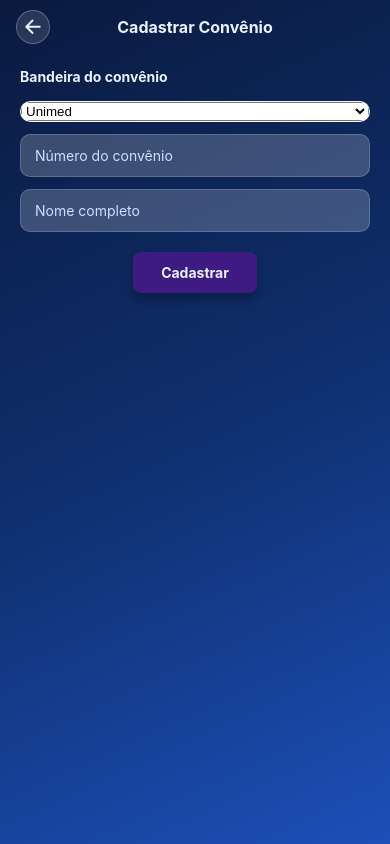
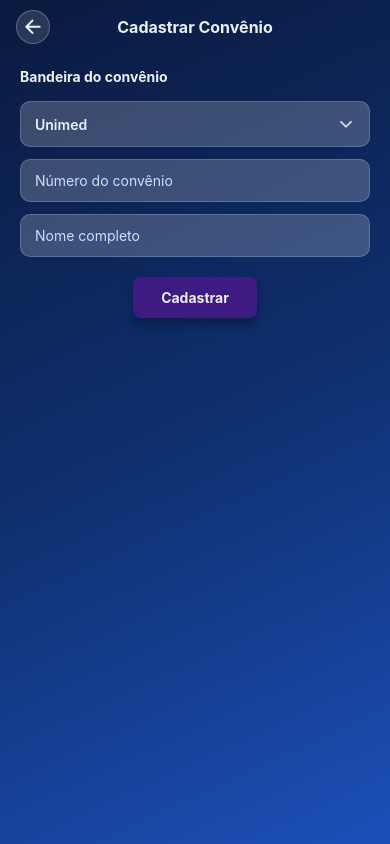
Before and after one commit to Livi4-GIT/Clinitech---Engenharia-de-Software, a React Native app in the folder apps/mobile/: screen / in a window 390 px wide. Built offline with nearby package versions, Linux system fonts and the light colour scheme.

Commit message:
arrumado o estilo do selecionar convenio

```diff
--- a/apps/mobile/components/CadastrarConvenio.js
+++ b/apps/mobile/components/CadastrarConvenio.js
@@ -2,19 +2,22 @@ import React, { useState } from "react";
 import {
   View, Text, TextInput, TouchableOpacity,
   StatusBar, StyleSheet, KeyboardAvoidingView, Platform, ScrollView, Alert,
-  SafeAreaView
+  SafeAreaView, Modal, Pressable
 } from "react-native";
 import { LinearGradient } from "expo-linear-gradient";
 import { Ionicons } from "@expo/vector-icons";
 import { Picker } from "@react-native-picker/picker";
 
-const BANDEIRAS = ["Unimed", "Amil", "SulAmérica", "Bradesco", "Hapvida", "Outra"];
+const BANDEIRAS = ["Unimed", "Amil", "SulAmérica", "Bradesco", "Hapvida", "Allianz Saúde", "Outra"];
 
 export default function CadastrarConvenio({ onVoltar, onSaved }) {
   const [bandeira, setBandeira] = useState(BANDEIRAS[0]);
   const [bandeiraOutra, setBandeiraOutra] = useState("");
   const [numero, setNumero] = useState("");
   const [nome, setNome] = useState("");
+
+  const [pickerOpen, setPickerOpen] = useState(false);
+  const [tempBandeira, setTempBandeira] = useState(bandeira);
 
   const bandeiraValue = bandeira === "Outra" ? bandeiraOutra.trim() : bandeira;
 
@@ -28,6 +31,16 @@ export default function CadastrarConvenio({ onVoltar, onSaved }) {
       return;
     }
     Alert.alert("Sucesso", "Convênio cadastrado!", [{ text: "OK", onPress: () => onSaved?.() }]);
+  };
+
+  const openPicker = () => {
+    setTempBandeira(bandeira);
+    setPickerOpen(true);
+  };
+
+  const confirmPicker = () => {
+    setBandeira(tempBandeira);
+    setPickerOpen(false);
   };
 
   return (
@@ -46,18 +59,11 @@ export default function CadastrarConvenio({ onVoltar, onSaved }) {
           <ScrollView contentContainerStyle={styles.formWrap}>
             <Text style={styles.sectionLabel}>Bandeira do convênio</Text>
 
-            <View style={styles.pickerWrap}>
-              <Picker
-                selectedValue={bandeira}
-                onValueChange={(val) => setBandeira(val)}
-                style={styles.picker}
-                mode={Platform.OS === "ios" ? "dialog" : "dropdown"}
-              >
-                {BANDEIRAS.map((opt) => (
-                  <Picker.Item key={opt} label={opt} value={opt} />
-                ))}
-              </Picker>
-            </View>
+            {/* Campo "select" com o mesmo estilo do input */}
+            <Pressable style={[styles.input, styles.selectInput]} onPress={openPicker}>
+              <Text style={styles.selectText}>{bandeira}</Text>
+              <Ionicons name="chevron-down" size={18} color="#eaf1ff" style={{ opacity: 0.9 }} />
+            </Pressable>
 
             {bandeira === "Outra" && (
               <TextInput
@@ -99,6 +105,39 @@ export default function CadastrarConvenio({ onVoltar, onSaved }) {
           </ScrollView>
         </KeyboardAvoidingView>
       </SafeAreaView>
+
+      {/* Modal com Picker */}
+      <Modal
+        transparent
+        visible={pickerOpen}
+        animationType="fade"
+        onRequestClose={() => setPickerOpen(false)}
+      >
+        <View style={styles.modalOverlay}>
+          <View style={styles.modalCard}>
+            <Text style={styles.modalTitle}>Selecione a bandeira</Text>
+            <View style={styles.modalPickerWrap}>
+              <Picker
+                selectedValue={tempBandeira}
+                onValueChange={setTempBandeira}
+              >
+                {BANDEIRAS.map((opt) => (
+                  <Picker.Item key={opt} label={opt} value={opt} />
+                ))}
+              </Picker>
+            </View>
+
+            <View style={styles.modalActions}>
+              <TouchableOpacity onPress={() => setPickerOpen(false)} style={[styles.modalBtn, styles.btnGhost]}>
+                <Text style={styles.modalBtnText}>Cancelar</Text>
+              </TouchableOpacity>
+              <TouchableOpacity onPress={confirmPicker} style={[styles.modalBtn, styles.btnPrimary]}>
+                <Text style={[styles.modalBtnText, styles.modalBtnTextStrong]}>Selecionar</Text>
+              </TouchableOpacity>
+            </View>
+          </View>
+        </View>
+      </Modal>
     </LinearGradient>
   );
 }
@@ -113,23 +152,24 @@ const styles = StyleSheet.create({
     backgroundColor: "rgba(255,255,255,0.12)", borderWidth: 1, borderColor: "rgba(255,255,255,0.25)",
   },
   headerTitle: { color: "#eaf1ff", fontSize: 16, fontWeight: "700" },
+
   formWrap: { paddingHorizontal: 20, paddingTop: 14, paddingBottom: 24, gap: 12 },
   sectionLabel: { color: "#eaf1ff", fontSize: 14, fontWeight: "700", marginBottom: 4 },
-
-  pickerWrap: {
-    backgroundColor: "rgba(255,255,255,0.95)",
-    borderRadius: 12,
-    borderWidth: 1,
-    borderColor: "rgba(255,255,255,0.35)",
-    overflow: "hidden",
-  },
-  picker: { width: "100%" },
 
   input: {
     backgroundColor: "rgba(255,255,255,0.20)",
     borderRadius: 10, paddingHorizontal: 14, paddingVertical: 12,
     color: "#eaf1ff", fontSize: 14, borderWidth: 1, borderColor: "rgba(255,255,255,0.18)",
   },
+
+  /* Select com cara de input */
+  selectInput: {
+    flexDirection: "row",
+    alignItems: "center",
+    justifyContent: "space-between",
+  },
+  selectText: { color: "#eaf1ff", fontSize: 14, fontWeight: "600" },
+
   submitBtn: {
     alignSelf: "center", marginTop: 8,
     backgroundColor: "#3E1B83", borderRadius: 8,
@@ -137,4 +177,44 @@ const styles = StyleSheet.create({
     shadowColor: "#000", shadowOpacity: 0.3, shadowRadius: 10, shadowOffset: { width: 0, height: 6 },
   },
   submitTxt: { color: "#eaf1ff", fontSize: 14, fontWeight: "700" },
+
+  /* Modal */
+  modalOverlay: {
+    flex: 1, backgroundColor: "rgba(0,0,0,0.45)",
+    alignItems: "center", justifyContent: "center",
+    padding: 20,
+  },
+  modalCard: {
+    width: "100%",
+    backgroundColor: "rgba(255,255,255,0.98)",
+    borderRadius: 14,
+    padding: 16,
+    borderWidth: 1,
+    borderColor: "rgba(255,255,255,0.35)",
+  },
+  modalTitle: { fontSize: 16, fontWeight: "700", color: "#0a1a3f", marginBottom: 8 },
+  modalPickerWrap: {
+    borderRadius: 10,
+    overflow: "hidden",
+    backgroundColor: "#fff",
+    borderWidth: 1,
+    borderColor: "rgba(0,0,0,0.08)",
+  },
+  modalActions: {
+    flexDirection: "row",
+    justifyContent: "flex-end",
+    gap: 12,
+    marginTop: 12,
+  },
+  modalBtn: {
+    paddingVertical: 10, paddingHorizontal: 16, borderRadius: 8,
+  },
+  btnGhost: {
+    backgroundColor: "transparent",
+  },
+  btnPrimary: {
+    backgroundColor: "#3E1B83",
+  },
+  modalBtnText: { color: "#0a1a3f", fontWeight: "700" },
+  modalBtnTextStrong: { color: "#fff" },
 });
```
